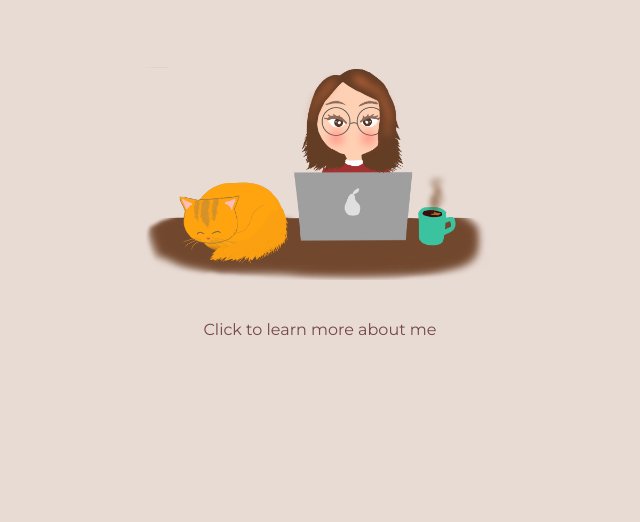
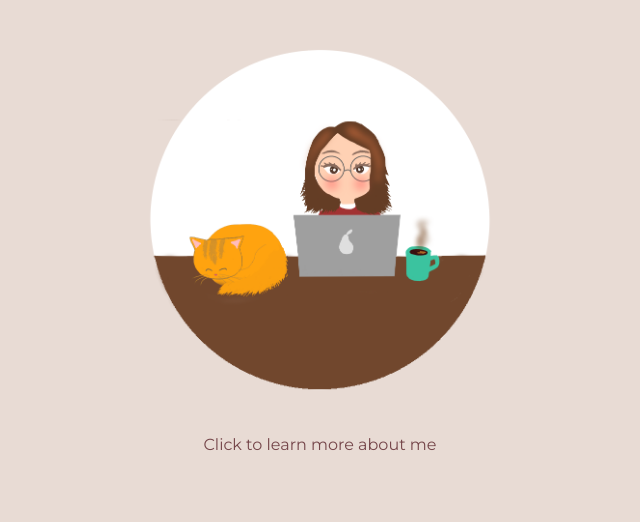
Before and after one commit to MariaZarifyan/Portfolio, a plain HTML site: page index.html in a window 1280 px wide. Shown: the part 278-800 px from the top of the page, without its empty margins (320-960 px from the left). Drawn offline with Linux system fonts and the light colour scheme.

Commit message:
changed pic

```diff
--- a/index.html
+++ b/index.html
@@ -42,7 +42,7 @@
                 </div>
 
                 <div class="pic-container">
-                    <img class = "me-image" src="styles/me.png" alt="me">
+                    <img class = "me-image" src="styles/me-circle.png" alt="me">
                 </div>
                 <p><a href="#description" class="intro-link">Click to learn more about me</a></p>
             </div>
--- a/styles/styles.css
+++ b/styles/styles.css
@@ -212,7 +212,7 @@ nav {
 .pic-container {
   /* background-color: inherit; */
   max-width: 350px;
-  margin: 40px auto 20px auto;
+  margin: 20px auto 20px auto;
 }
 
 .me-image {
```
Also changed, not shown: styles/me-circle.png (added).
